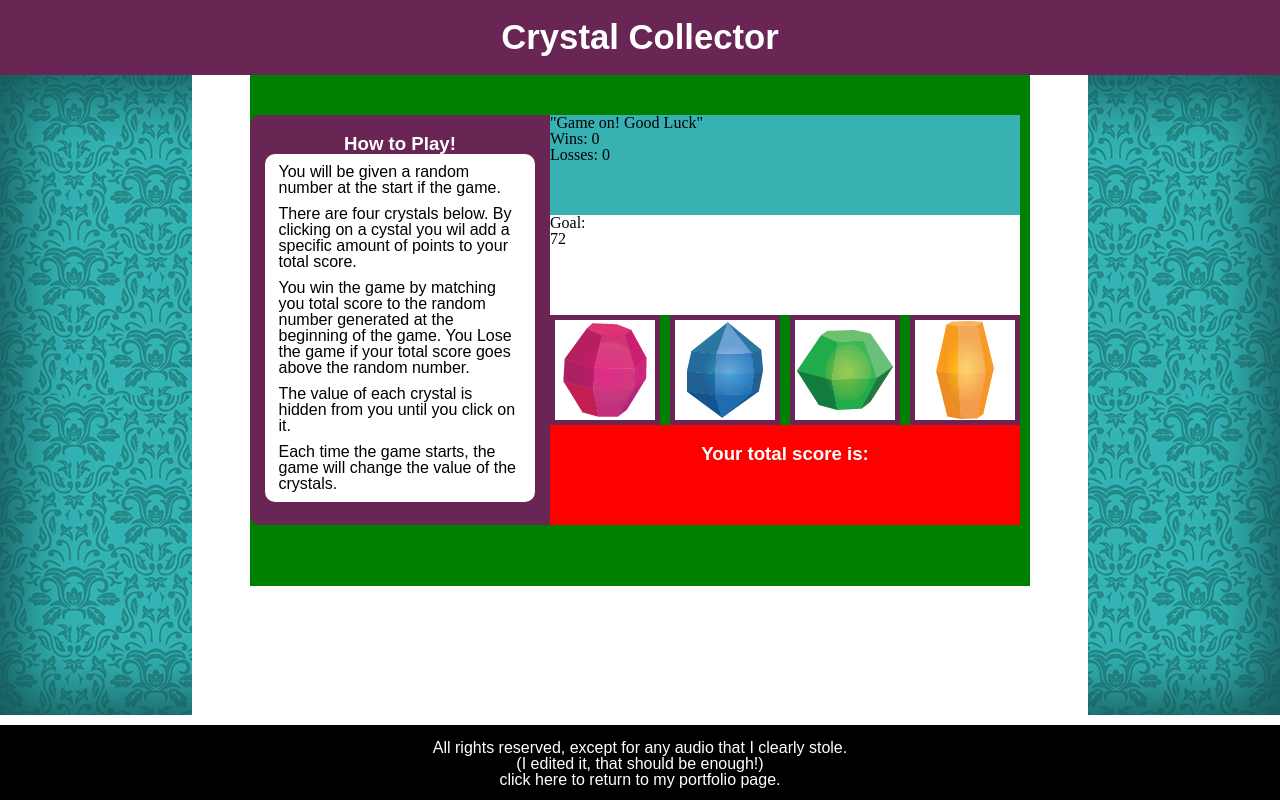
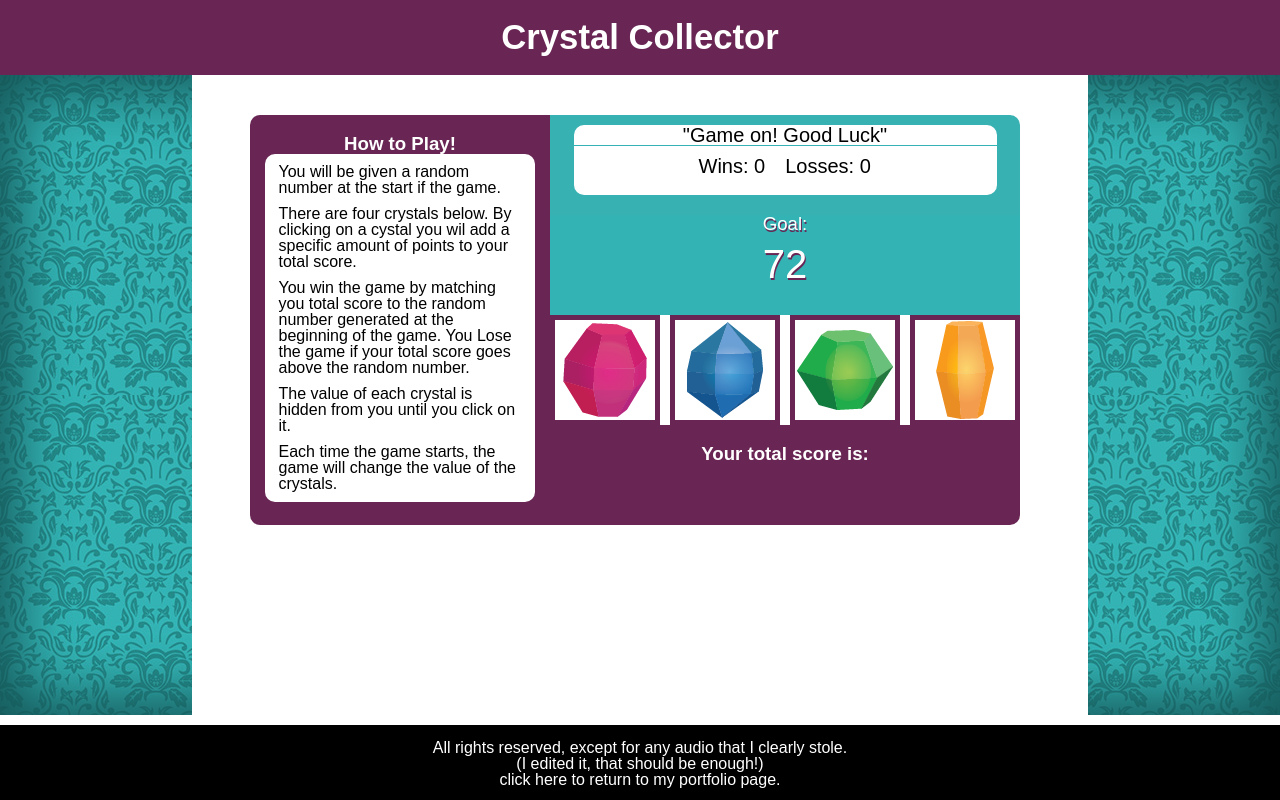
Before and after one commit to rmeaney/crystalgame, a plain HTML site: page index.html in a window 1280 px wide. Drawn offline with nearby package versions, Linux system fonts and the light colour scheme.

Commit message:
fix 07 Most css done

```diff
--- a/assets/css/style.css
+++ b/assets/css/style.css
@@ -29,7 +29,7 @@ html, body{
 #content{
 	height:511px;
 	width:780px;
-	background-color: green;
+	background-color: white;
 	margin: 0 auto 0 auto;
 	position:relative;
 
@@ -94,17 +94,67 @@ h2{
 	width:470px;
 	height:100px;
 	background-color:#38B1B3;
+	border-radius:0px 10px 0px 0px;
 }
+.endGameContent{
+	width:90%;
+	height:70%;
+	background-color:white;
+	border-radius:10px;
+	margin:0 auto 0 auto;
+	position: relative;
+	top:10px;
+	text-align:center;
+}
+.endGameContent p{
+	font-family:arial;
+	font-size:15pt;
+	border-bottom:1px solid #33b3b4;
+}
+.recordHolder{
+	margin-left:125px;
+	margin-top:10px;
+
+}
+
+h4{
+	font-family:arial;
+	float:left;
+	font-size:15pt;
+	text-align:center;
+	padding-right: 20px;
+
+
+}
+
+.endGameBoxFix{
+	width:100%;
+	height:1px;
+	clear:both;
+}
+
 .goalBox{
 	width:470px;
 	height:100px;
-	background:white;
+	background:#33b3b4;
+	text-align:center;
+	color:white;
+	text-shadow: 1px 2px #692654;
+	font-family:arial;
+	font-size:14pt;
 }
+#randomNumber{
+	font-size:30pt;
+	padding-top:10px;
+}
+
 .scoreBox{
 	width:470px;
 	height:100px;
-	background:red;
+	background:#692654;
+	border-radius: 0px 0px 10px 0px;
 	clear:both;
+	text-align: center;
 }
 
 .crystalManagement{
@@ -119,10 +169,12 @@ h2{
 	position:absolute;
 }
 
-
-
-
-
+h5{
+	font-family:arial;
+	font-size:30pt;
+	padding-top:10px;
+	color:white;
+}
 
 footer{
 	clear:both;
--- a/index.html
+++ b/index.html
@@ -34,9 +34,14 @@
 					</div>
 					<div class = "rightSide">
 						<section class = "endGameBox">
-							<h4 id = "endGameMessage">"Game on! Good Luck"</h4>
-							<h4 id = "winsScore">0</h4>
-							<h4 id = "lossesScore">0</h4>
+							<section class = "endGameContent">
+								<p id = "endGameMessage">"Game on! Good Luck"</p>
+								<div class ="recordHolder">
+									<h4 id = "winsScore">0</h4>
+									<h4 id = "lossesScore">0</h4>
+								</div>
+								<span endGameBoxFix></span>
+							</section>
 						</section>
 						<section class = "goalBox">
 							<h3>Goal:</h3>
```
